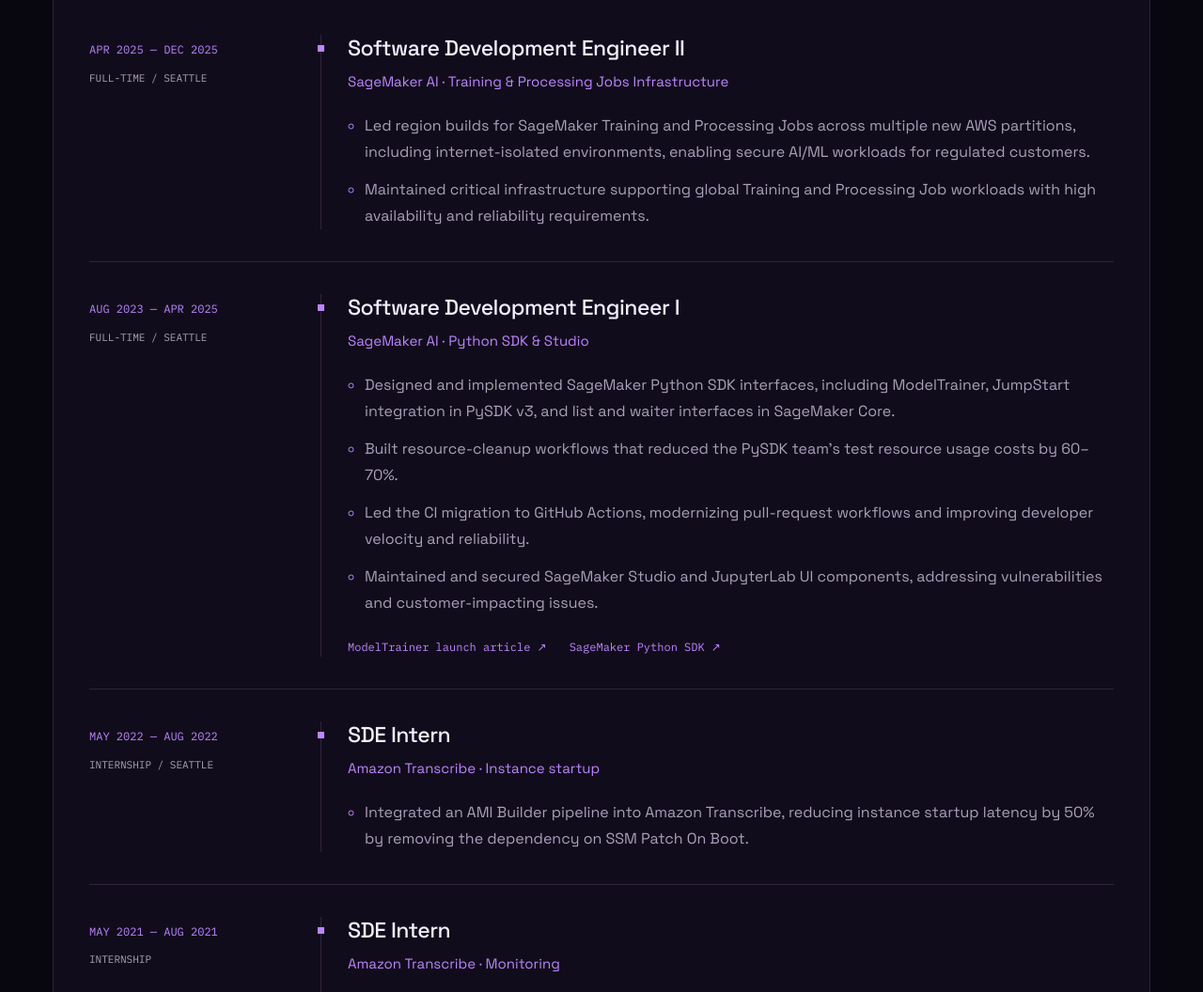
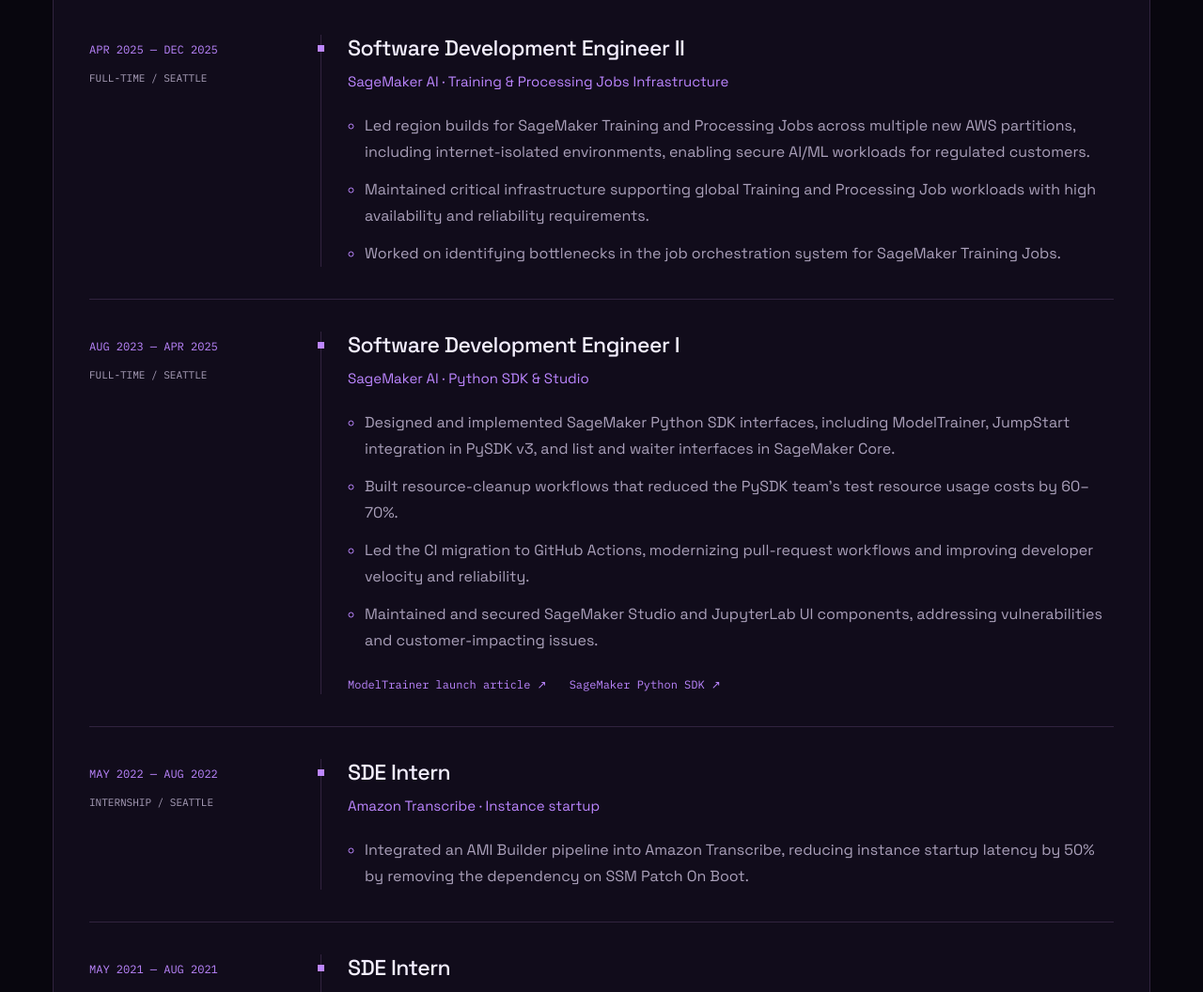
Before and after one commit to erickb336/portfolio, a plain HTML site: page dist/index.html in a window 1280 px wide. Shown: the part 1840-2896 px from the top of the page at 94% size. Drawn offline with Linux system fonts and the light colour scheme.

Commit message:
Add Training Jobs orchestration bottleneck experience

```diff
--- a/dist/index.html
+++ b/dist/index.html
@@ -109,7 +109,7 @@
         <header class="aws-header"><div><span class="eyebrow">01 / EXPERIENCE / 2020–2025</span><h3 id="aws-heading">Amazon Web Services</h3><p>From Transcribe internships to global SageMaker infrastructure.</p></div><a class="text-link" href="https://www.linkedin.com/in/erickb336/details/experience/">Experience on LinkedIn ↗</a></header>
         <div class="aws-highlights" aria-label="Selected AWS results"><div><strong>60–70%</strong><span>Lower test resource costs</span></div><div><strong>50%</strong><span>Lower instance startup latency</span></div><div><strong>3 summers</strong><span>Amazon Transcribe internships</span></div></div>
         <ol class="career-timeline">
-          <li><div class="role-date"><time datetime="2025-04">APR 2025</time> — <time datetime="2025-12">DEC 2025</time><span>FULL-TIME / SEATTLE</span></div><div class="role-content"><h4>Software Development Engineer II</h4><p class="role-team">SageMaker AI · Training & Processing Jobs Infrastructure</p><ul><li>Led region builds for SageMaker Training and Processing Jobs across multiple new AWS partitions, including internet-isolated environments, enabling secure AI/ML workloads for regulated customers.</li><li>Maintained critical infrastructure supporting global Training and Processing Job workloads with high availability and reliability requirements.</li></ul></div></li>
+          <li><div class="role-date"><time datetime="2025-04">APR 2025</time> — <time datetime="2025-12">DEC 2025</time><span>FULL-TIME / SEATTLE</span></div><div class="role-content"><h4>Software Development Engineer II</h4><p class="role-team">SageMaker AI · Training & Processing Jobs Infrastructure</p><ul><li>Led region builds for SageMaker Training and Processing Jobs across multiple new AWS partitions, including internet-isolated environments, enabling secure AI/ML workloads for regulated customers.</li><li>Maintained critical infrastructure supporting global Training and Processing Job workloads with high availability and reliability requirements.</li><li>Worked on identifying bottlenecks in the job orchestration system for SageMaker Training Jobs.</li></ul></div></li>
           <li><div class="role-date"><time datetime="2023-08">AUG 2023</time> — <time datetime="2025-04">APR 2025</time><span>FULL-TIME / SEATTLE</span></div><div class="role-content"><h4>Software Development Engineer I</h4><p class="role-team">SageMaker AI · Python SDK & Studio</p><ul><li>Designed and implemented SageMaker Python SDK interfaces, including ModelTrainer, JumpStart integration in PySDK v3, and list and waiter interfaces in SageMaker Core.</li><li>Built resource-cleanup workflows that reduced the PySDK team’s test resource usage costs by 60–70%.</li><li>Led the CI migration to GitHub Actions, modernizing pull-request workflows and improving developer velocity and reliability.</li><li>Maintained and secured SageMaker Studio and JupyterLab UI components, addressing vulnerabilities and customer-impacting issues.</li></ul><div class="role-links"><a href="https://aws.amazon.com/blogs/machine-learning/accelerate-your-ml-lifecycle-using-the-new-and-improved-amazon-sagemaker-python-sdk-part-1-modeltrainer/">ModelTrainer launch article ↗</a><a href="https://github.com/aws/sagemaker-python-sdk">SageMaker Python SDK ↗</a></div></div></li>
           <li><div class="role-date"><time datetime="2022-05">MAY 2022</time> — <time datetime="2022-08">AUG 2022</time><span>INTERNSHIP / SEATTLE</span></div><div class="role-content"><h4>SDE Intern</h4><p class="role-team">Amazon Transcribe · Instance startup</p><ul><li>Integrated an AMI Builder pipeline into Amazon Transcribe, reducing instance startup latency by 50% by removing the dependency on SSM Patch On Boot.</li></ul></div></li>
           <li><div class="role-date"><time datetime="2021-05">MAY 2021</time> — <time datetime="2021-08">AUG 2021</time><span>INTERNSHIP</span></div><div class="role-content"><h4>SDE Intern</h4><p class="role-team">Amazon Transcribe · Monitoring</p><ul><li>Designed and implemented CloudWatch Metrics integration for Amazon Transcribe, giving customers access to service-related metrics.</li></ul><div class="role-links"><a href="https://docs.aws.amazon.com/transcribe/latest/dg/monitoring-cloudwatch.html">Transcribe monitoring documentation ↗</a></div></div></li>
```
